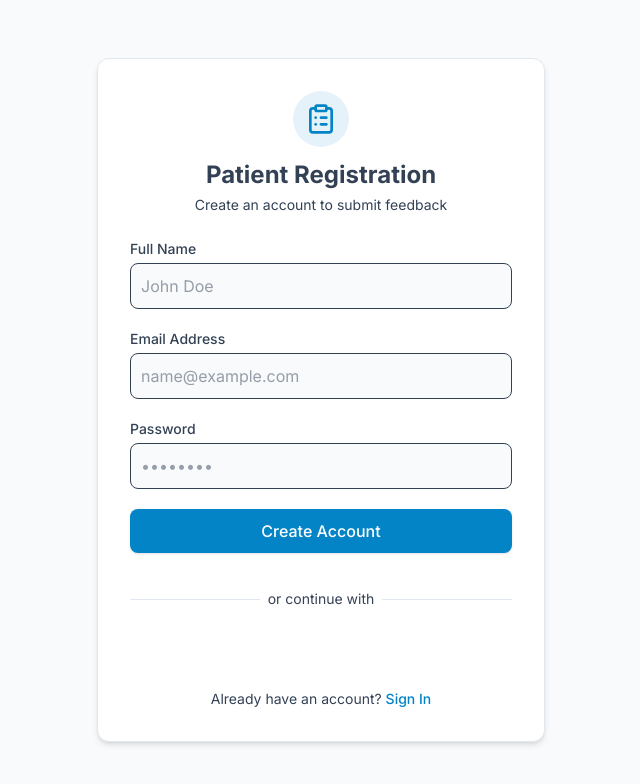
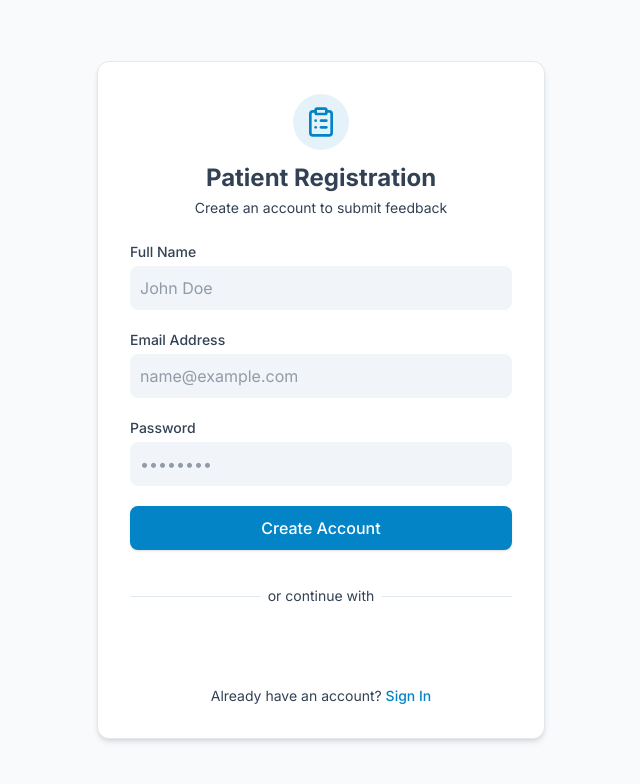
Before and after one commit to Abhinand-SD/feedback-system-nextjs, a Next.js app: page /signup in a window 1280 px wide. Shown: the top 784 px of the page, without its empty margins (319-959 px from the left). Built offline with nearby package versions, Linux system fonts and the light colour scheme; no server answers.

Commit message:
remove unwanted border in input field

```diff
--- a/src/app/(auth)/login/page.tsx
+++ b/src/app/(auth)/login/page.tsx
@@ -76,7 +76,7 @@ export default function Login() {
                         <input
                             type="email"
                             required
-                            className="w-full p-2.5 border border-input rounded-lg focus:ring-2 focus:ring-primary/50 outline-none transition bg-background text-foreground placeholder:text-muted-foreground"
+                            className="w-full p-2.5 rounded-lg focus:ring-2 focus:ring-primary/50 outline-none transition bg-slate-100 dark:bg-slate-900 text-foreground placeholder:text-muted-foreground"
                             value={data.email}
                             onChange={(e) => setData({ ...data, email: e.target.value })}
                             placeholder="name@example.com"
@@ -87,7 +87,7 @@ export default function Login() {
                         <input
                             type="password"
                             required
-                            className="w-full p-2.5 border border-input rounded-lg focus:ring-2 focus:ring-primary/50 outline-none transition bg-background text-foreground placeholder:text-muted-foreground"
+                            className="w-full p-2.5 rounded-lg focus:ring-2 focus:ring-primary/50 outline-none transition bg-slate-100 dark:bg-slate-900 text-foreground placeholder:text-muted-foreground"
                             value={data.password}
                             onChange={(e) => setData({ ...data, password: e.target.value })}
                             placeholder="••••••••"
--- a/src/app/(auth)/signup/page.tsx
+++ b/src/app/(auth)/signup/page.tsx
@@ -62,7 +62,7 @@ export default function Signup() {
                         <input
                             type="text"
                             required
-                            className="w-full p-2.5 border border-input rounded-lg focus:ring-2 focus:ring-primary/50 outline-none transition bg-background text-foreground placeholder:text-muted-foreground"
+                            className="w-full p-2.5 rounded-lg focus:ring-2 focus:ring-primary/50 outline-none transition bg-slate-100 dark:bg-slate-900 text-foreground placeholder:text-muted-foreground"
                             value={data.name}
                             onChange={(e) => setData({ ...data, name: e.target.value })}
                             placeholder="John Doe"
@@ -73,7 +73,7 @@ export default function Signup() {
                         <input
                             type="email"
                             required
-                            className="w-full p-2.5 border border-input rounded-lg focus:ring-2 focus:ring-primary/50 outline-none transition bg-background text-foreground placeholder:text-muted-foreground"
+                            className="w-full p-2.5 rounded-lg focus:ring-2 focus:ring-primary/50 outline-none transition bg-slate-100 dark:bg-slate-900 text-foreground placeholder:text-muted-foreground"
                             value={data.email}
                             onChange={(e) => setData({ ...data, email: e.target.value })}
                             placeholder="name@example.com"
@@ -84,7 +84,7 @@ export default function Signup() {
                         <input
                             type="password"
                             required
-                            className="w-full p-2.5 border border-input rounded-lg focus:ring-2 focus:ring-primary/50 outline-none transition bg-background text-foreground placeholder:text-muted-foreground"
+                            className="w-full p-2.5 rounded-lg focus:ring-2 focus:ring-primary/50 outline-none transition bg-slate-100 dark:bg-slate-900 text-foreground placeholder:text-muted-foreground"
                             value={data.password}
                             onChange={(e) => setData({ ...data, password: e.target.value })}
                             placeholder="••••••••"
```
